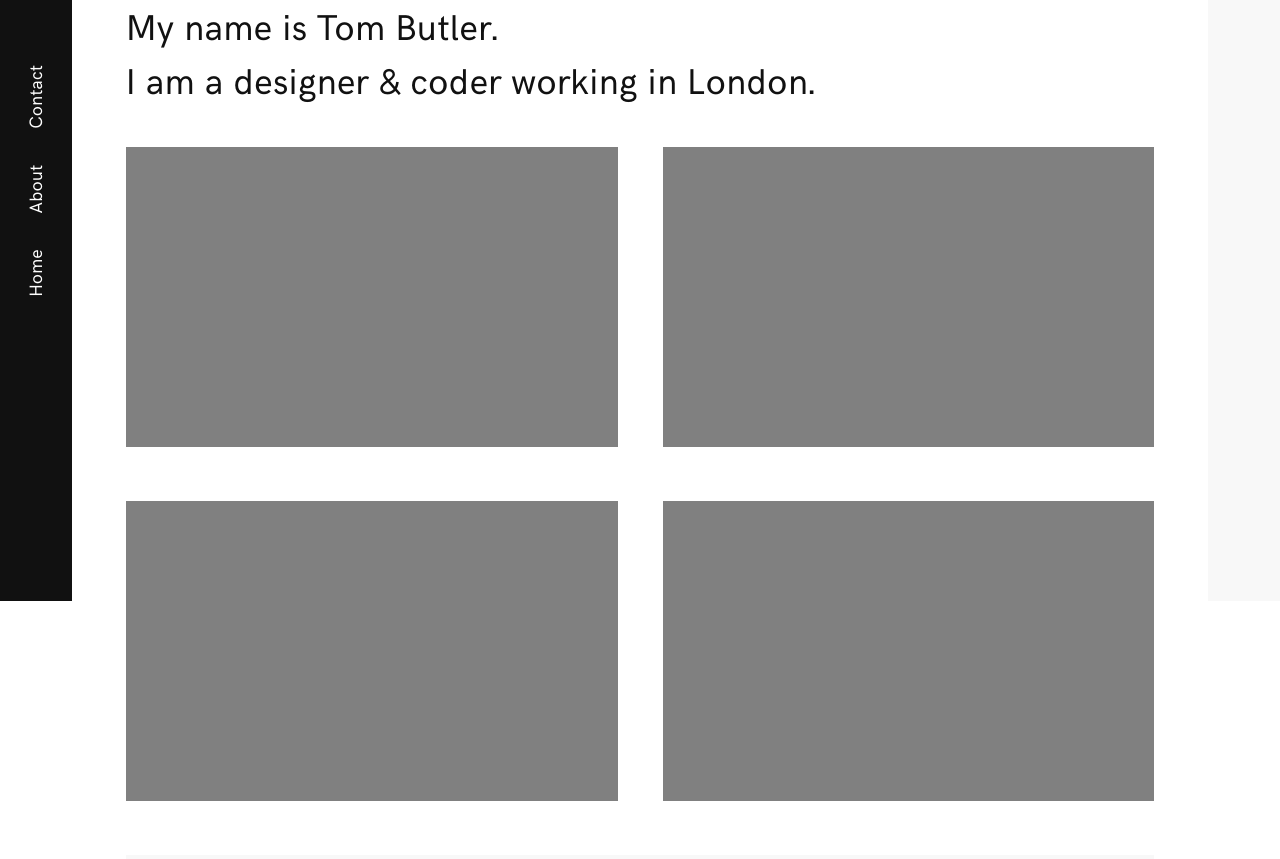
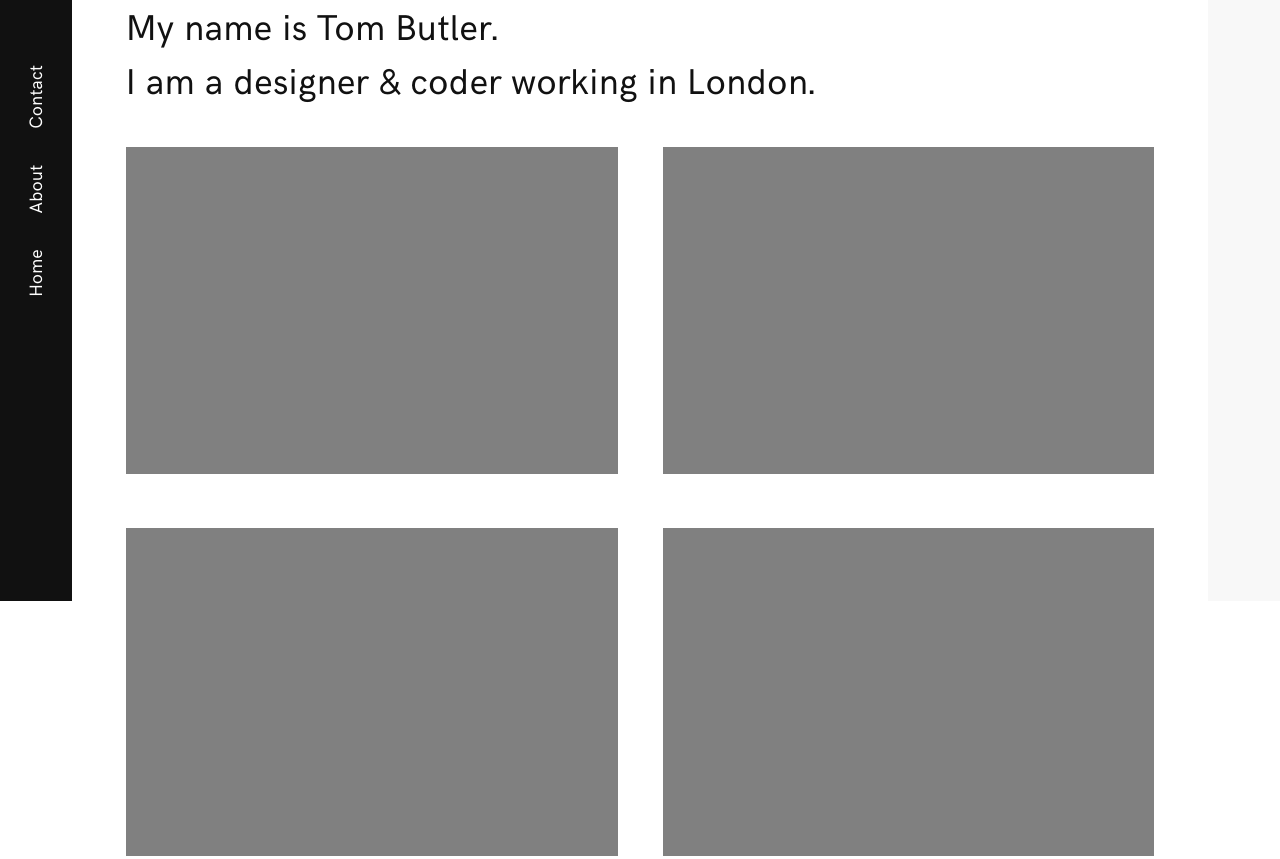
Before and after one commit to tomombutler/tom-butler-website, a website: page index.html in a window 1280 px wide. Shown: the part 199-1058 px from the top of the page. Drawn offline with nearby package versions, Linux system fonts and the light colour scheme; some packages are replaced by stand-ins of ours; files that its build step writes are made by us from their sources; a script that the page names is missing; files whose address does not match are found by name.

Commit message:
project cards

```diff
--- a/assets/sass/component/projects.scss
+++ b/assets/sass/component/projects.scss
@@ -2,12 +2,11 @@
     display: flex;
     justify-content: space-between;
     flex-flow: row wrap;
-    margin: 0 -1.25rem;
 }
 
 .project-card {
-    width: 50%;
-    padding: 0 1.25rem 3rem;
+    width: calc(50% - 1.25rem);
+    margin-bottom: 3rem;
 
     &:focus,
     &:hover {
@@ -25,7 +24,6 @@
     .project-card__image {
         position: relative;
         display: block;
-        height: 300px;
         background: grey;
     }
 
--- a/index.html
+++ b/index.html
@@ -50,30 +50,30 @@
                     <p class="text-intro">My name is Tom Butler. <br>I am a designer &amp; coder working in London.</p>
                 </section>
                 <section class="project-cards">
-                    <div class="project-card">
-                        <a href="/" class="project-card__image three-two">
-                            <span class="project-card__overlay content">
+                    <div class="project-card three-two">
+                        <a href="/" class="project-card__image content">
+                            <span class="project-card__overlay">
                                 <span class="project-card__title">Project Title</span>
                             </span>
                         </a>
                     </div>
-                    <div class="project-card">
-                        <a href="/" class="project-card__image three-two">
-                            <span class="project-card__overlay content">
+                    <div class="project-card three-two">
+                        <a href="/" class="project-card__image content">
+                            <span class="project-card__overlay">
                                 <span class="project-card__title">Project Title</span>
                             </span>
                         </a>
                     </div>
-                    <div class="project-card">
-                        <a href="/" class="project-card__image three-two">
-                            <span class="project-card__overlay content">
+                    <div class="project-card three-two">
+                        <a href="/" class="project-card__image content">
+                            <span class="project-card__overlay">
                                 <span class="project-card__title">Project Title</span>
                             </span>
                         </a>
                     </div>
-                    <div class="project-card">
-                        <a href="/" class="project-card__image three-two">
-                            <span class="project-card__overlay content">
+                    <div class="project-card three-two">
+                        <a href="/" class="project-card__image content">
+                            <span class="project-card__overlay">
                                 <span class="project-card__title">Project Title</span>
                             </span>
                         </a>
```
Also changed, not shown: assets/build/css/main.min.css.
